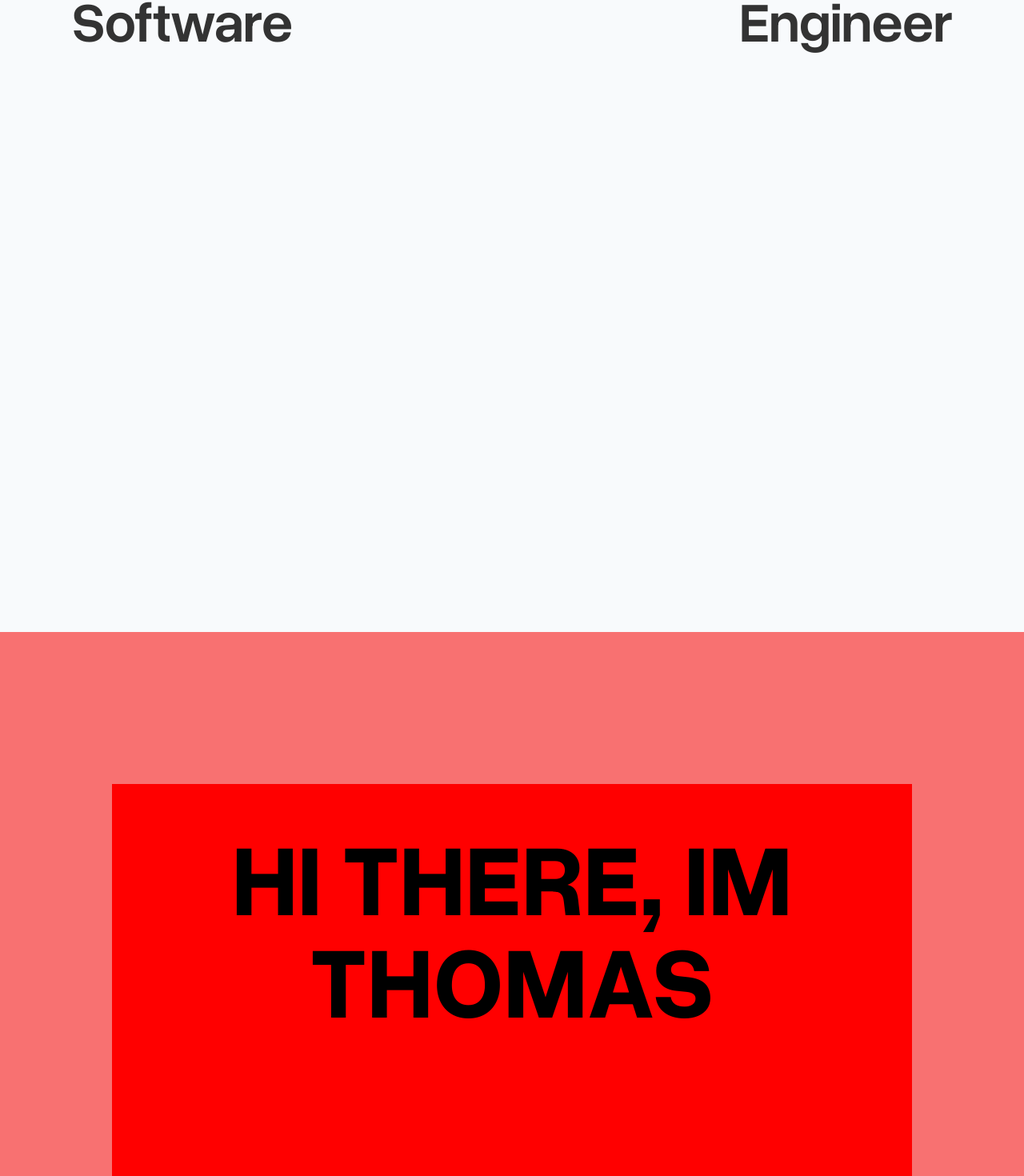
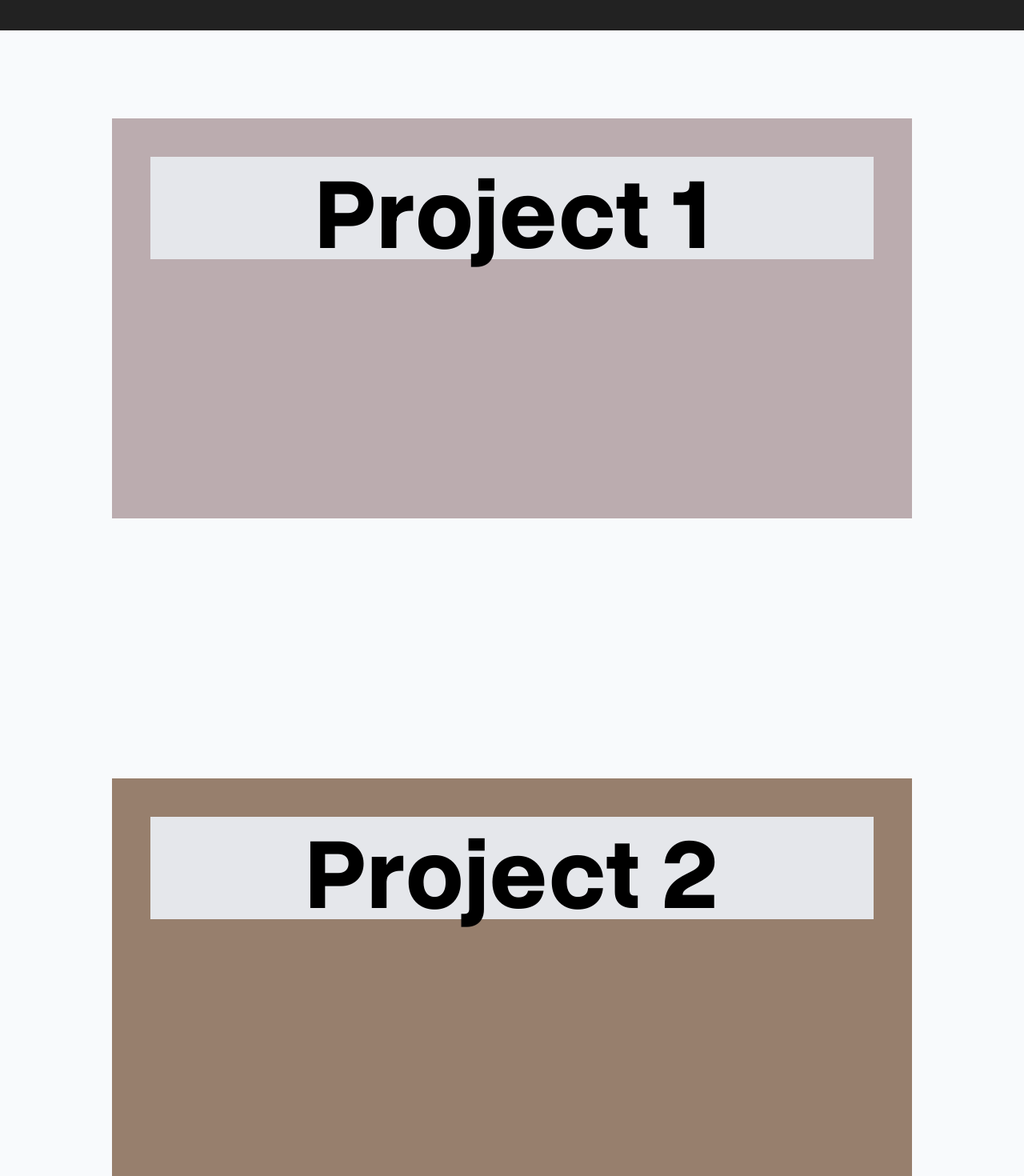
Before and after one commit to thomassbooth/thomas-booth-2024, a Next.js app: page / in a window 1280 px wide. Shown: the part 1353-2823 px from the top of the page at 80% size. Built offline with nearby package versions, Linux system fonts and the light colour scheme.

Commit message:
Upade to cards and formatting

```diff
--- a/src/app/page.tsx
+++ b/src/app/page.tsx
@@ -4,9 +4,10 @@ import Introduction from "@/components/Introduction";
 import type { Metadata } from "next";
 import Magnetic from "@/components/Magnetic";
 import Info from "@/components/Footer/Info";
-import Card from "@/components/Card";
+import Card from "@/components/Card/Card";
 import Marquee from "@/components/Marquee";
 import About from "@/components/About";
+import Cards from "@/components/Card/Cards";
 export const metadata: Metadata = {
   title: "Thomas Booth - Software Engineer 2024",
   description: "...",
@@ -17,10 +18,8 @@ export default function Home() {
     <main className="relative">
       <Hero />
       <Introduction />
-      <About />
-      <div className="relative  bg-red-400 z-10 flex flex-col justify-center items-center gap-20 py-10">
-        <Card colour="red"/>
-      </div>
+      {/* <About /> */}
+      <Cards/>
       <Info />
 
       {/* <Random /> */}
--- a/src/components/Card.tsx
+++ /dev/null
@@ -1,26 +0,0 @@
-"use client";
-
-import useCursor from "@/store/useCursor";
-import React from "react";
-
-interface cardProps {
-  colour: string;
-}
-
-const Card: React.FC<cardProps> = ({ colour }) => {
-  const [cursor, setCursor] = useCursor((state) => [state.cursor, state.cursor]);
-  return (
-    <div
-      className="h-screen flex items-center justify-center sticky top-0 "
-    >
-      <div
-        style={{ backgroundColor: colour }}
-        className="p-[50px] w-[1000px] h-[500px] relative bg-gray-50"
-      >
-        <p className="font-bold	text-9xl text-center">HI THERE, IM THOMAS</p>
-      </div>
-    </div>
-  );
-};
-
-export default Card;
--- /dev/null
+++ b/src/components/Card/Card.tsx
@@ -0,0 +1,56 @@
+"use client";
+
+import useCursor from "@/store/useCursor";
+import { useScroll, useTransform } from "framer-motion";
+import React, { useRef } from "react";
+import { motion } from "framer-motion";
+
+interface cardProps {
+  i: number;
+  progress: any;
+  range: number[];
+  targetScale: number;
+  project: project
+}
+
+interface project {
+  title: string;
+  description: string;
+  src: string;
+  link: string;
+  color: string;
+
+}
+
+const Card: React.FC<cardProps> = ({
+  i,
+  progress,
+  range,
+  targetScale,
+  project
+}) => {
+  const [cursor, setCursor] = useCursor((state) => [
+    state.cursor,
+    state.cursor,
+  ]);
+  const container = useRef(null);
+
+  const scale = useTransform(progress, range, [1, targetScale]);
+  return (
+    <div
+      ref={container}
+      className="flex items-center justify-center sticky top-0 h-screen"
+    >
+      <motion.div
+        style={{ scale, top: `calc(-5vh + ${i * 25}px)`, backgroundColor: project.color }}
+        className="relative -top-1/4 h-[500px] w-[1000px] p-12"
+      >
+        <div className="relative bg-gray-200">
+          <p className="font-bold	text-9xl text-center">{project.title}</p>
+        </div>
+      </motion.div>
+    </div>
+  );
+};
+
+export default Card;
--- /dev/null
+++ b/src/components/Card/Cards.tsx
@@ -0,0 +1,48 @@
+'use client'
+
+import { useScroll } from "framer-motion";
+import React, { useRef } from "react";
+import Card from "./Card";
+
+const projects = [
+    {
+      title: "Project 1",
+      description: "Originally hailing from Austria, Berlin-based photographer Matthias Leindinger is a young creative brimming with talent and ideas.",
+      src: "rock.jpg",
+      link: "https://www.ignant.com/2023/03/25/ad2186-matthias-leidingers-photographic-exploration-of-awe-and-wonder/",
+      color: "#BBACAF"
+    },
+    {
+      title: "Project 2",
+      description: "This is a story on the border between reality and imaginary, about the contradictory feelings that the insularity of a rocky, arid, and wild territory provokes”—so French photographer Clément Chapillon describes his latest highly captivating project Les rochers fauves (French for ‘The tawny rocks’).",
+      src: "tree.jpg",
+      link: "https://www.ignant.com/2022/09/30/clement-chapillon-questions-geographical-and-mental-isolation-with-les-rochers-fauves/",
+      color: "#977F6D"
+    },
+  ]
+
+const Cards = () => {
+  const container = useRef(null);
+  const { scrollYProgress } = useScroll({
+    target: container,
+    offset: ["start start", "end end"],
+  });
+
+  return (
+    <div ref={container} >
+      {projects.map((project, i) => {
+        return (
+          <Card
+            key={`p_${i}`}
+            i={i}
+            progress={scrollYProgress}
+            range={[i * 0.25, 1]}
+            project = {project}
+          />
+        );
+      })}
+    </div>
+  );
+};
+
+export default Cards;
--- a/src/components/Introduction.tsx
+++ b/src/components/Introduction.tsx
@@ -3,7 +3,7 @@ import React, { useRef } from "react";
 import Word from "./TextOpacity/Word";
 import { useScroll, motion, useTransform, useVelocity } from "framer-motion";
 
-const paragraph = `Empowering all-scale startups with custom web experiences that are memorable and drive success. With a passion for design and development, I take projects from ideation to launch, ensuring a seamless journey that leaves a lasting impact in the digital landscape.`;
+const paragraph = `With a passion for pioneering tech and driving impactful projects, I specialize in architecting innovative solutions that exceed expectations. Leveraging dynamic leadership, adept management, and strong technical prowess in software engineering, I foster collaboration for exceptional results.`;
 
 const Introduction = () => {
   const container = useRef(null);
@@ -16,7 +16,7 @@ const Introduction = () => {
 
   const yintro = useTransform(scrollYProgress, [0, 1], ["0vh", "10vh"]);
 
-  const speed = useVelocity(scrollYProgress)
+  const speed = useVelocity(scrollYProgress);
 
   return (
     <>
--- a/src/components/Random.tsx
+++ b/src/components/Random.tsx
@@ -1,7 +1,7 @@
 "use client";
 import useHover from "@/store/useCursor";
 import React from "react";
-import Card from "./Card";
+import Card from "./Card/Card";
 import Project from "./Hover/Project";
 import { useRouter } from "next/navigation";
 
```
